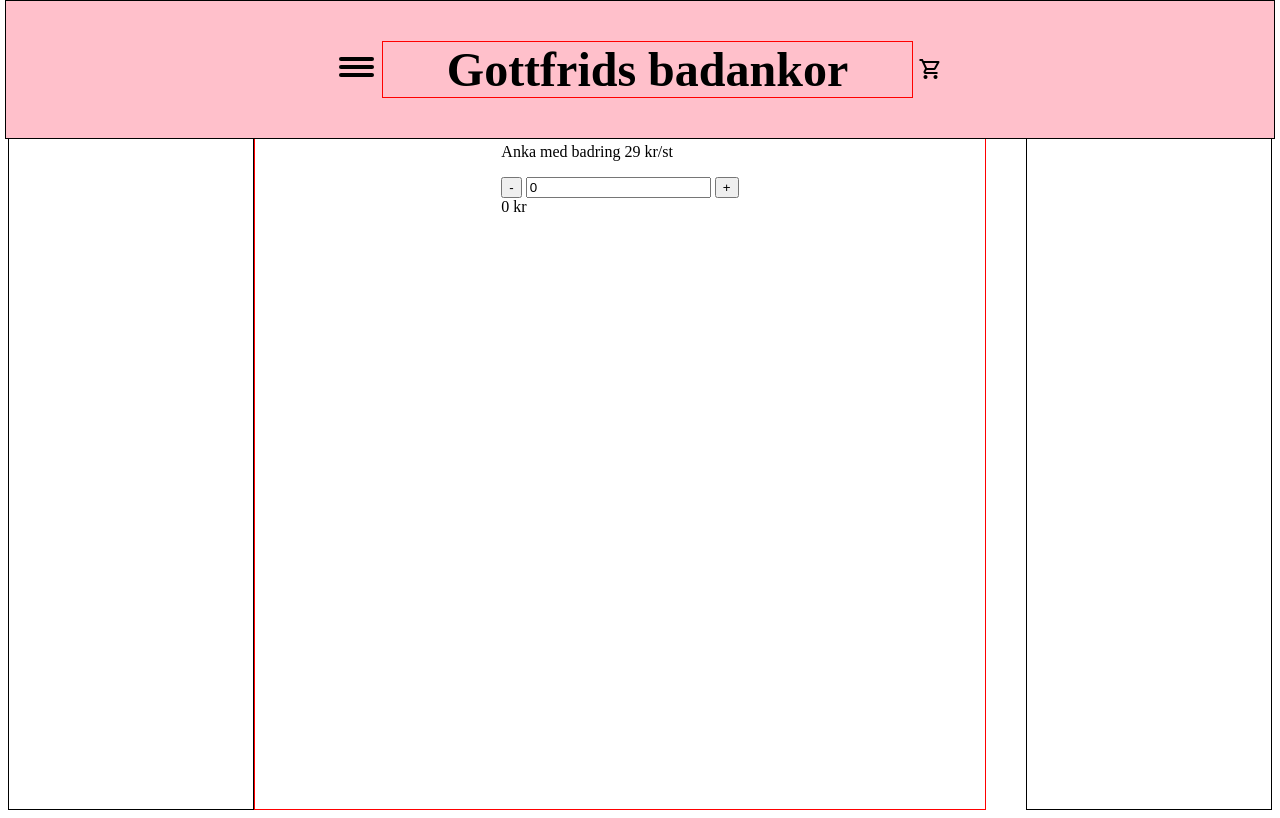
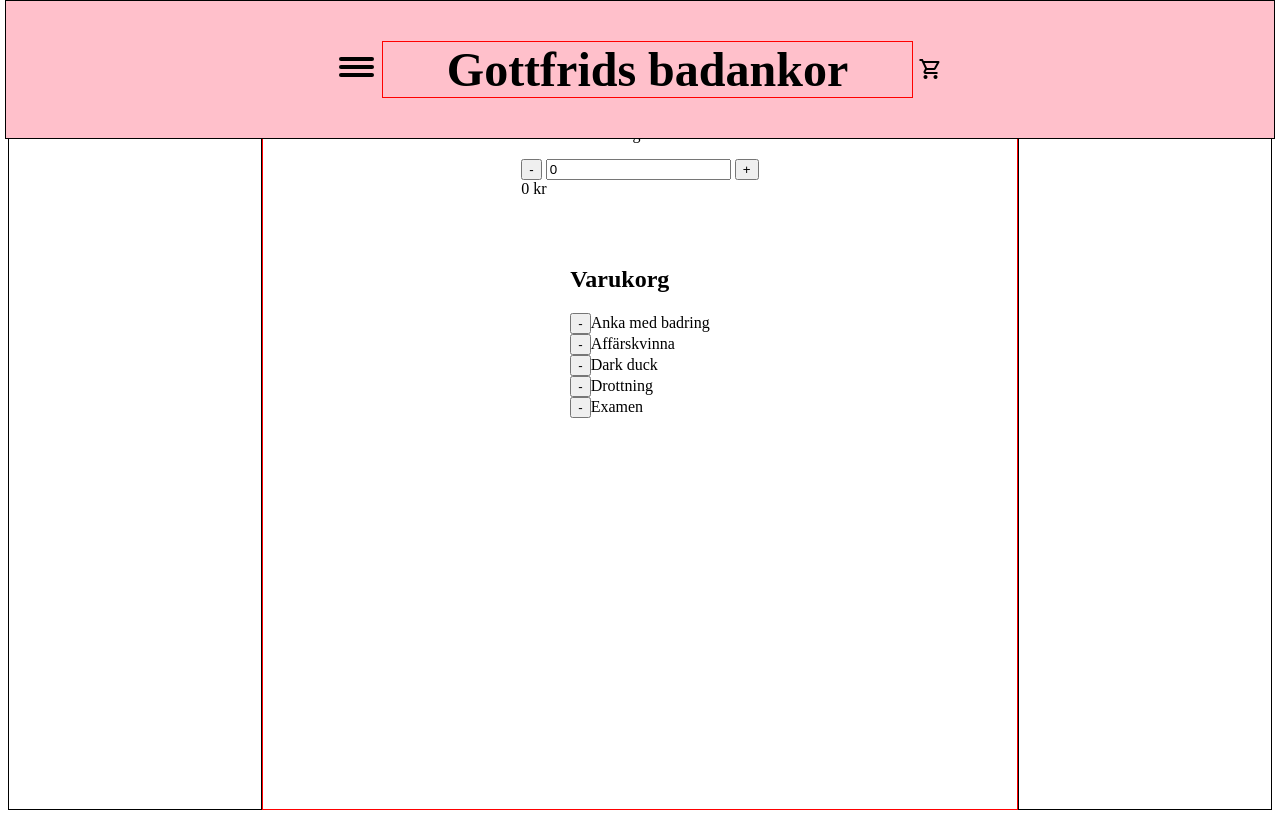
Before and after one commit to Carinalak/gottfrids-badankor, a plain HTML site: page index.html in a window 1280 px wide. Drawn offline with nearby package versions, Linux system fonts and the light colour scheme.

Commit message:
plus och minusknappar

```diff
--- a/css/_mobile.scss
+++ b/css/_mobile.scss
@@ -1,5 +1,9 @@
 body {
     background-color: #ffffff;
+
+}
+main {
+
 }
 .void-left {
     border: 1px solid black;
@@ -9,7 +13,7 @@ body {
     border: 1px solid black;
     visibility: hidden;
 }
-.sales-page {
+.main-pages {
     border: 1px solid red;
     padding-top: 70px;
     display: flex;
--- a/css/_tablet.scss
+++ b/css/_tablet.scss
@@ -14,7 +14,7 @@ main {
     width: 20%;
     height: 100vh;
 }
-.sales-page {
+.main-pages {
     width: 60%;
     padding-top: 100px;
 }
--- a/index.html
+++ b/index.html
@@ -27,14 +27,14 @@
  <main>
 
  <section class="void-left">dd</section>
- <section class="sales-page">
-
+ <section class="main-pages">
+  <article class="sales-page"></article>
     <div id="list"></div>
     <div id="imageContainer"></div>
     <div id="imageContainer2"></div>
 
     <div>
-    <div id="duckies"></div>
+
 
       <p>Anka med badring 29 kr/st</p>
     <button id="decrease">-</button>
@@ -44,15 +44,21 @@
     </div>
 
     <ul id="duckList"></ul>
+  </article>
 
- </section>
- <section class="open-item-page">
+  <article class="open-item-page">
 
     <ul id="duckList"></ul>
 
 
+  </article>
+  <article class="shopping-cart-page">
+  <h2>Varukorg</h2>
+  <div id="duckies"> </div>
+  </article>
 </section>
- <section class="shopping-cart-page"></section>
+
+
  <section class="void-right">lorem ipsum</section>
 
 
--- a/js/script.js
+++ b/js/script.js
@@ -5,25 +5,9 @@
 4. Sida 3: "Shopping-cart-page". Behöver Trashbin, formulär till beställarens uppgifter.
 
 */
-const duckies = [
-    {
-        name: 'Anka med badring',
-        price: 29,
-    },
-    {
-        name: 'Affärskvinna',
-        price: 39,
-    },
-    {
-        name : 'Dark duck',
-        price: 39,
-    },
-];
-const duckContainer = document.querySelector('#duckies');
 
-duckContainer.innerHTML = `<div>${duckies[0].name}</div>`
 
-// Här börjar koden från gamla plusknapparna:
+// PAGE 1 Sales-page:
 
 const increaseBtn = document.querySelector('#increase');        // väljer id:t increase knappen
 const decreaseBtn = document.querySelector('#decrease');        // väljer id:t decrease knappen
@@ -56,12 +40,41 @@ function decreaseAmount() {                                     // En funktion t
     updatePrice();                                              // functionen anropas
 }
 
-
 function  updatePrice() {
     startAmount.value = amount;                                // gör en funktion som anropas ovan.
     price.innerHTML = amount * 15;
 }
 
+// Sida 2
+const duckies = [
+    {
+        name: 'Anka med badring',
+        price: 29,
+    },
+    {
+        name: 'Affärskvinna',
+        price: 39,
+    },
+    {
+        name: 'Dark duck',
+        price: 39,
+    },
+    {
+        name: 'Drottning',
+        price: 39,
+    },
+    {
+        name: 'Examen',
+        price: 29,
+    },
+];
+const duckContainer = document.querySelector('#duckies');
+
+
+for (let i = 0; i < duckies.length; i++) {
+    console.log(i);
+    duckContainer.innerHTML += `<div id="duckies-${i}"><button class="decrease" id="decrease-${i}">-</button>${duckies[i].name}</div>`;
+}
 
 
 
```
Also changed, not shown: css/style.css. Lines whose indentation alone changed are shown as unchanged.
